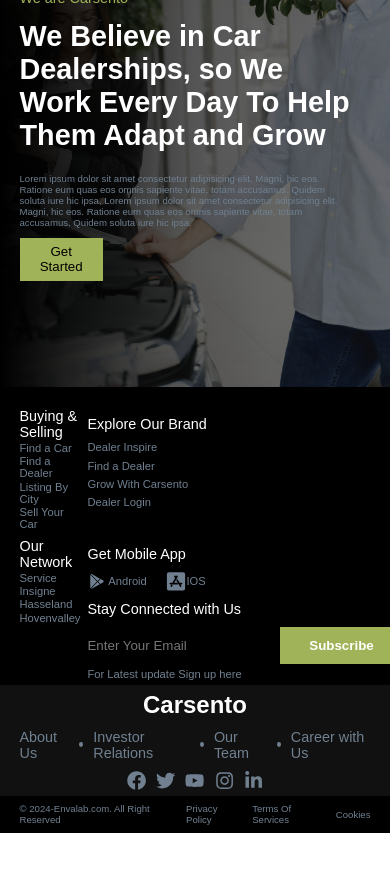
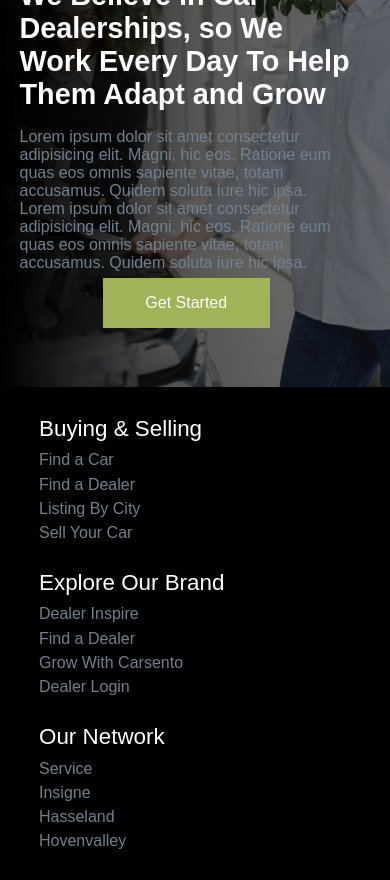
Before and after one commit to edyting/car-company, a React (Vite) app: page / in a window 390 px wide. Shown: the part 5820-6700 px from the top of the page. Before the commit the page ends 6653 px from the top, so only its background shows below. Built offline with nearby package versions, Linux system fonts and the light colour scheme.

Commit message:
done with responsive design

```diff
--- a/src/scss/_footer.scss
+++ b/src/scss/_footer.scss
@@ -150,23 +150,25 @@
 @include mobile{
     .footer{
         width: 100%;
-        // height: 70dvh;
+        height: auto;
         background: black;
 
         &_top{
             display: grid;
-            width: 90%;
+            width: 80%;
+
             padding-top: 5%;
             margin: 0 auto;
-            grid-template-columns: 1fr 1fr;
+            grid-template-columns: 1fr;
             gap: 2%;
+            margin-bottom: 20%;
         }
 
         &_item{
             // background: yellow;
             span{
                 color: white;
-                font-size: .9rem;
+                font-size: 1.4rem;
                 margin: 3% 0;
                 display: block;
             }
@@ -178,7 +180,7 @@
             }
             &_icon{
                 display: flex;
-                font-size: 1.3rem;
+                font-size: 2rem;
                 color: slategray;
                 gap: 2%;
                 justify-content: center;
@@ -189,7 +191,7 @@
             p{
                 color: slategray;
                 padding-bottom: 2%;
-                font-size: .7rem;
+                font-size: 1rem;
             }
 
             small{
@@ -244,7 +246,7 @@
 
             &_logo{
                 color: #fff;
-                font-size: 1.5rem;
+                font-size: 2.2rem;
                 font-weight: bold;
                 padding-bottom: 10px;
             }
@@ -252,7 +254,8 @@
                 display: flex;
             justify-content: center;
             align-items: center;
-            padding-bottom: 10px;
+            padding-bottom: 4%;
+            flex-direction: column;
 
             &_circle{
                 width: 5px;
@@ -271,7 +274,7 @@
                 display: flex;
                 align-items: center;
                 justify-content: center;
-                font-size: 1.2rem;
+                font-size: 2.2rem;
                 color: slategray;
                 gap: 10px;
 
@@ -289,12 +292,17 @@
             justify-content: space-between;
             align-items: center;
             padding: 2% 5%;
-            font-size: .6rem;
+            font-size: .9rem;
+            flex-direction: column;
 
             &_right{
                 display: flex;
                 align-items: center;
-                gap: 10px;
+                gap: 5%;
+                flex-direction: column;
+                p{
+                    padding: 2% 0;
+                }
             }
         }
     }
--- a/src/scss/_getstarted.scss
+++ b/src/scss/_getstarted.scss
@@ -67,7 +67,7 @@
 
             p{
                 color: $primary-color;
-                font-size: .9rem;
+                font-size: 1.2rem;
                 padding: .2rem 0;
             }
 
@@ -78,17 +78,20 @@
             }
 
             span{
-                font-size: .6rem;
+                font-size: 1rem;
                 font-weight: 300;
                 color: slategray;
-                padding: .6rem 0;
+                padding: .4rem 0;
             }
 
             button{
-                width: 25%;
-                padding: .4rem .9rem;
+                width: 50%;
+                margin: 0 auto;
+                padding: 1rem 1rem;
                 border: none;
                 background: $primary-color;
+                color: white;
+                font-size: 1rem;
             }
             }
         }
```
Also changed, not shown: src/components/Footer.jsx (line endings or trailing spaces), src/components/GetStartedSection.jsx (line endings or trailing spaces).
